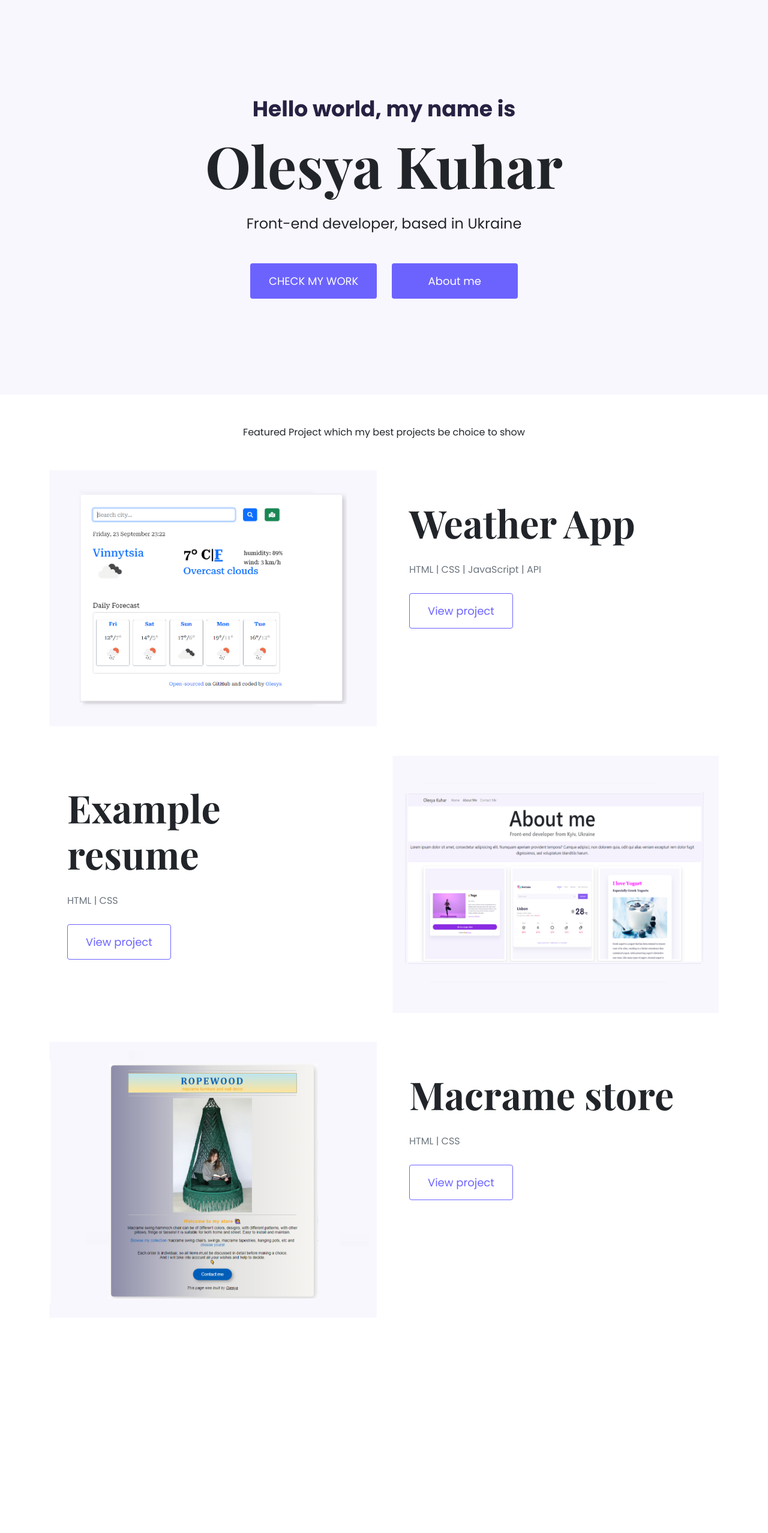
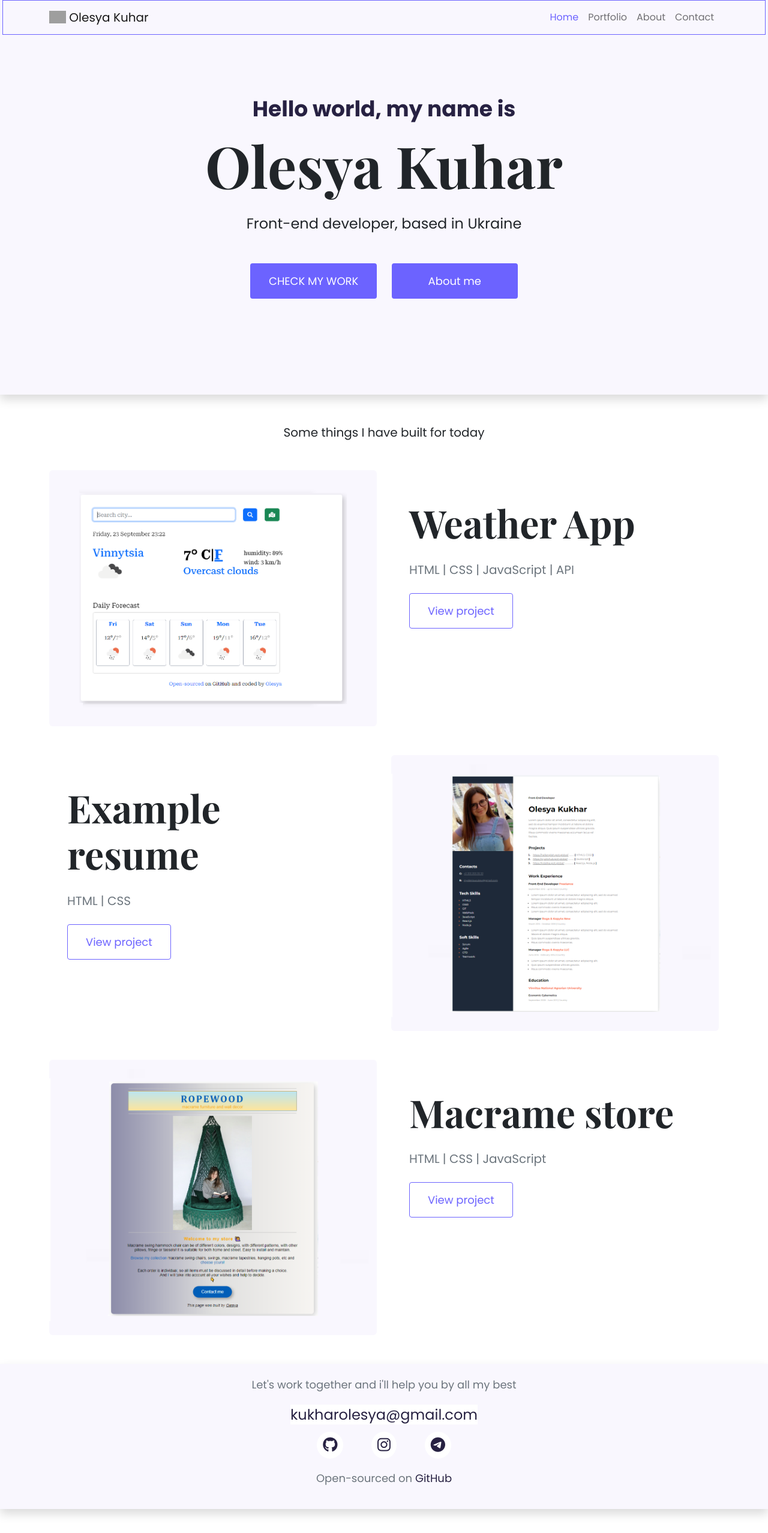
Before and after one commit to olesyaOK/portfolio, a plain HTML site: page index.html in a window 1280 px wide. Shown: the whole page at 60% size. Before the commit the page ends 2245 px from the top, so only its background shows below. Drawn offline with nearby package versions, Linux system fonts and the light colour scheme; grey boxes are pictures that could not be loaded.

Commit message:
added in homepage navbar, footer, changed img and css

```diff
--- a/css/styles.css
+++ b/css/styles.css
@@ -1,6 +1,7 @@
 :root {
   --branding-color: #6c63ff;
   --secondary-color: #f9f7fe;
+  --font-color: #272142;
   --heading-font-family: "Playfair Display", serif;
   --default-font-family: "Poppins", sans-serif;
 }
@@ -26,8 +27,25 @@ h2 {
 
 p {
   font-weight: 400;
-  font-size: 16px;
+  font-size: 20px;
   line-height: 30px;
+}
+
+.navbar-color {
+  background: var(--secondary-color);
+  border: 1px solid var(--branding-color);
+  text-align: center;
+}
+
+.nav-link:hover {
+  color: var(--branding-color);
+  font-weight: 500;
+}
+
+.img-flag {
+  position: relative;
+  top: -2px;
+  width: 28px;
 }
 
 .hero {
@@ -40,7 +58,7 @@ p {
   font-weight: bold;
   font-size: 36px;
   margin: 0;
-  color: #272142;
+  color: var(--font-color);
   line-height: 1.2;
 }
 
@@ -61,6 +79,13 @@ p {
   margin: 0 10px;
 }
 
+.btn-branding:hover {
+  color: var(--branding-color) !important;
+  background-color: white !important;
+  border: 1px solid var(--branding-color) !important;
+  transition: all 300ms ease-in-out !important;
+}
+
 .navigation-about {
   padding: 15px 60px;
 }
@@ -74,8 +99,58 @@ p {
   padding: 15px 30px;
 }
 
+.btn-branding-outline:hover {
+  color: white !important;
+  background-color: var(--branding-color) !important;
+  transition: all 300ms ease-in-out !important;
+}
+
 .project-descriprion {
   padding: 50px 30px;
+}
+
+.footer-box {
+  font-size: 25px;
+  background: var(--secondary-color);
+  text-align: center;
+  padding: 20px 0;
+  margin: 40px 0;
+}
+
+footer p {
+  font-size: 18px;
+}
+
+footer a {
+  text-decoration: none;
+  color: var(--font-color);
+}
+
+footer .email-link {
+  font-size: 24px;
+  background: white;
+}
+
+footer .email-link:hover {
+  color: var(--branding-color);
+  background: var(--secondary-color);
+  font-size: 26px;
+  transition: all 250ms ease-in-out;
+}
+
+footer .footer-item {
+  margin: 10px 20px;
+  padding: 10px;
+  color: var(--font-color);
+  background: white;
+  border-radius: 50%;
+}
+
+footer .footer-item:hover {
+  background: var(--branding-color);
+  color: white;
+  font-size: 26px;
+  transition: all 250ms ease-in-out;
 }
 
 @media (max-width: 960px) {
@@ -95,6 +170,7 @@ p {
   .hero p {
     font-size: 26px;
   }
+
   .project-descriprion {
     padding: 0;
     text-align: center;
--- a/index.html
+++ b/index.html
@@ -4,7 +4,11 @@
     <meta charset="UTF-8" />
     <meta http-equiv="X-UA-Compatible" content="IE=edge" />
     <meta name="viewport" content="width=device-width, initial-scale=1.0" />
-    <title>Document</title>
+    <meta
+      name="description"
+      content="Olesya Kuhar is a front-end developer, based in Ukraine. Price, speed and quality in an excellent ratio. Check out the portfolio and contact me for details."
+    />
+    <title>Front-end developer - Olesya Kuhar</title>
     <link
       href="https://cdn.jsdelivr.net/npm/bootstrap@5.2.1/dist/css/bootstrap.min.css"
       rel="stylesheet"
@@ -17,7 +21,7 @@
       href="https://fonts.googleapis.com/css2?family=Playfair+Display:wght@700&family=Poppins:wght@400;500;700&display=swap"
       rel="stylesheet"
     />
-    <link rel="stylesheet" href="./css/styles.css" />
+
     <script
       src="https://cdn.jsdelivr.net/npm/bootstrap@5.2.1/dist/js/bootstrap.bundle.min.js"
       integrity="sha384-u1OknCvxWvY5kfmNBILK2hRnQC3Pr17a+RTT6rIHI7NnikvbZlHgTPOOmMi466C8"
@@ -27,32 +31,102 @@
       src="https://kit.fontawesome.com/c331629c9c.js"
       crossorigin="anonymous"
     ></script>
+    <link rel="stylesheet" href="./css/styles.css" />
   </head>
   <body>
-    <div class="hero">
+    <nav class="navbar navbar-expand-lg fixed-top mx-1 navbar-color">
+      <div class="container">
+        <a class="navbar-brand" href="./" title="Homepage">
+          <img
+            src="https://emojiguide.org/images/emoji/p/106js2rnio8jp.png"
+            alt="Ukrainian flag"
+            class="img-flag"
+          />
+          Olesya Kuhar</a
+        >
+        <button
+          class="navbar-toggler"
+          type="button"
+          data-bs-toggle="collapse"
+          data-bs-target="#navbarNav"
+          aria-controls="navbarNav"
+          aria-expanded="false"
+          aria-label="Toggle navigation"
+        >
+          <span class="navbar-toggler-icon"></span>
+        </button>
+        <div class="collapse navbar-collapse flex-row-reverse" id="navbarNav">
+          <ul class="navbar-nav">
+            <li class="nav-item">
+              <a
+                class="nav-link active"
+                style="color: var(--branding-color)"
+                aria-current="page"
+                href="./"
+                title="Homepage"
+                >Home</a
+              >
+            </li>
+            <li class="nav-item">
+              <a class="nav-link" href="#" title="Portfolio Olesya Kuhar"
+                >Portfolio</a
+              >
+            </li>
+            <li class="nav-item">
+              <a class="nav-link" href="#" title="About Olesya Kuhar">About</a>
+            </li>
+            <li class="nav-item">
+              <a class="nav-link" href="#" title="Contact Olesya Kuhar"
+                >Contact</a
+              >
+            </li>
+          </ul>
+        </div>
+      </div>
+    </nav>
+
+    <div class="hero shadow">
       <p>Hello world, my name is</p>
       <h1>Olesya Kuhar</h1>
       <h2 class="mb-5">Front-end developer, based in Ukraine</h2>
       <div>
-        <a href="#" class="btn btn-branding navigation-work">CHECK MY WORK</a>
-        <a href="#" class="btn btn-branding navigation-about">About me</a>
+        <a
+          href="#"
+          class="btn btn-branding navigation-work"
+          title="Portfolio Olesya Kuhar"
+          >CHECK MY WORK</a
+        >
+        <a
+          href="#"
+          class="btn btn-branding navigation-about"
+          title="About Olesya Kuhar"
+          >About me</a
+        >
       </div>
     </div>
 
-    <p class="text-center m-5">
-      Featured Project which my best projects be choice to show
-    </p>
+    <p class="text-center m-5">Some things I have built for today</p>
 
     <div class="container">
       <div class="row mb-5">
         <div class="col d-none d-lg-block">
-          <img src="./images/weather-app.png" class="img-fluid" alt="" />
+          <img
+            src="./images/weather-app.png"
+            class="img-fluid rounded"
+            alt="Screenshot of the weather website"
+          />
         </div>
         <div class="col">
           <div class="project-descriprion">
             <h2 class="mb-4">Weather App</h2>
             <p class="mb-4 text-muted">HTML | CSS | JavaScript | API</p>
-            <a href="#" class="btn btn-branding-outline">View project</a>
+            <a
+              href="https://scintillating-phoenix-a34568.netlify.app"
+              class="btn btn-branding-outline"
+              target="_blank"
+              title="Weather website"
+              >View project</a
+            >
           </div>
         </div>
       </div>
@@ -62,26 +136,87 @@
           <div class="project-descriprion">
             <h2 class="mb-4">Example resume</h2>
             <p class="mb-4 text-muted">HTML | CSS</p>
-            <a href="#" class="btn btn-branding-outline">View project</a>
+            <a
+              href="https://mellow-kelpie-422d14.netlify.app"
+              class="btn btn-branding-outline"
+              target="_blank"
+              title="Resume website"
+              >View project</a
+            >
           </div>
         </div>
         <div class="col d-none d-lg-block">
-          <img src="./images/fake-resume.png" class="img-fluid" alt="" />
+          <img
+            src="./images/fake-resume-1.png"
+            class="img-fluid rounded"
+            alt="Screenshot of the resume website"
+          />
         </div>
       </div>
 
       <div class="row mb-5">
         <div class="col d-none d-lg-block">
-          <img src="./images/macrame-store-1.png" class="img-fluid" alt="" />
+          <img
+            src="./images/macrame-store-1.png"
+            class="img-fluid rounded"
+            alt="Screenshot of the macrame store website"
+          />
         </div>
         <div class="col">
           <div class="project-descriprion">
             <h2 class="mb-4">Macrame store</h2>
-            <p class="mb-4 text-muted">HTML | CSS</p>
-            <a href="#" class="btn btn-branding-outline">View project</a>
+            <p class="mb-4 text-muted">HTML | CSS | JavaScript</p>
+            <a
+              href="https://relaxed-seahorse-d83f17.netlify.app"
+              class="btn btn-branding-outline"
+              target="_blank"
+              title="Macrame store website"
+              >View project</a
+            >
           </div>
         </div>
       </div>
     </div>
+
+    <footer class="footer-box shadow">
+      <p class="text-muted">
+        Let's work together and i'll help you by all my best
+      </p>
+      <a
+        href="mailto:kukharolesya@gmail.com"
+        class="email-link"
+        title="Contact me by email"
+        >kukharolesya@gmail.com</a
+      >
+      <div>
+        <a
+          href="https://github.com/olesyaOK?tab=repositories"
+          target="_blank"
+          title="Contact me on github"
+          ><i class="fa-brands fa-github footer-item"></i
+        ></a>
+        <a
+          href="https://www.instagram.com/olesyakukhar/"
+          target="_blank"
+          title="Contact me on instagram"
+          ><i class="fa-brands fa-instagram footer-item"></i
+        ></a>
+        <a
+          href="https://t.me/okukhar"
+          target="_blank"
+          title="Contact me on telegram"
+          ><i class="fa-brands fa-telegram footer-item"></i
+        ></a>
+      </div>
+      <p class="text-muted mt-2">
+        Open-sourced on
+        <a
+          href="https://github.com/olesyaOK/portfolio"
+          target="_blank"
+          title="Coded on GitHub"
+          >GitHub</a
+        >
+      </p>
+    </footer>
   </body>
 </html>
```
Also changed, not shown: images/fake-resume-1.png (added), images/fake-resume.png (deleted).
